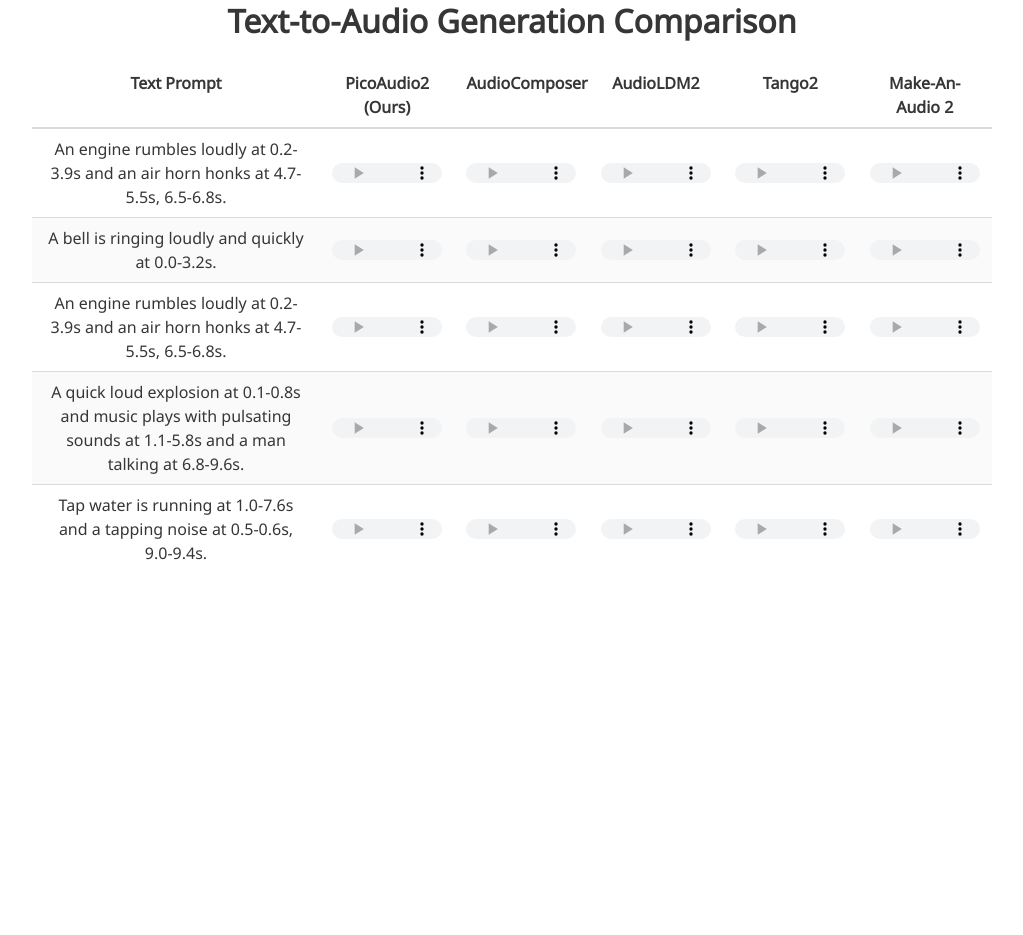
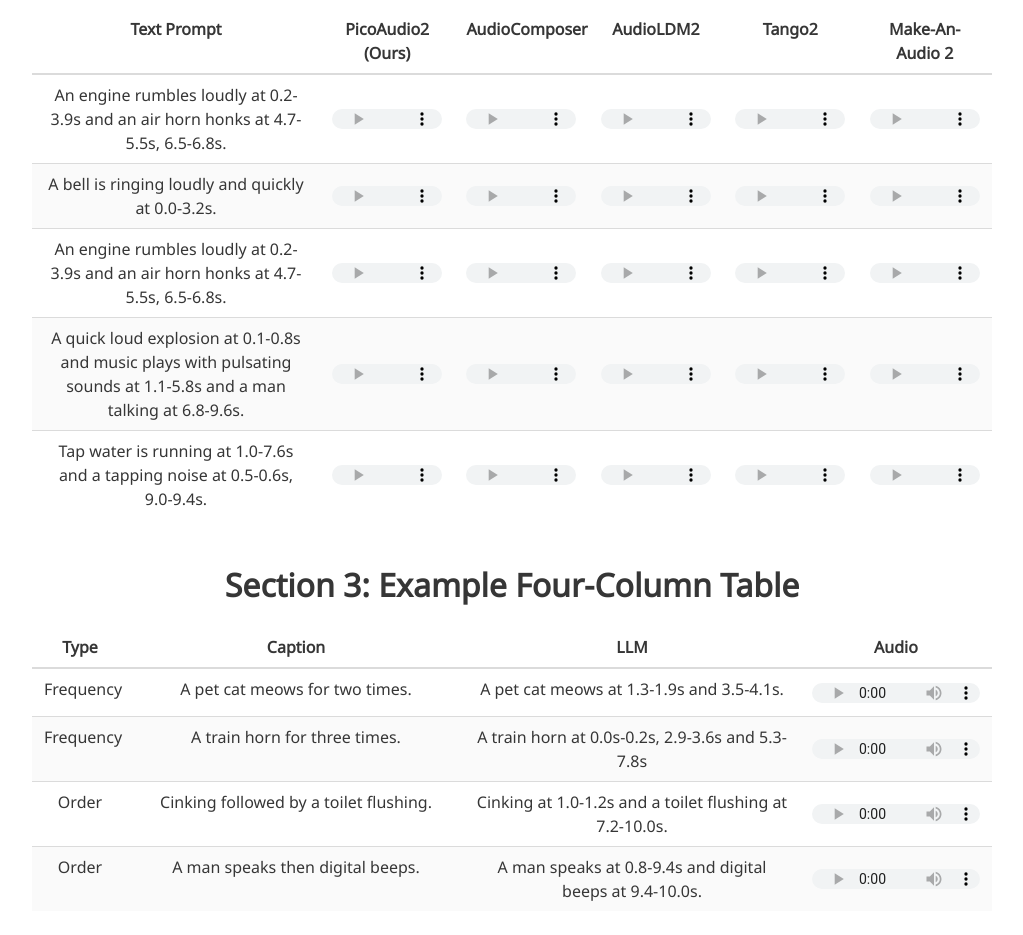
Before and after one commit to HiRookie9/PicoAudio2-Page, a plain HTML site: page index.html in a window 1280 px wide. Shown: the part 1687-2622 px from the top of the page, without its empty margins (128-1151 px from the left). Before the commit the page ends 2284 px from the top, so only its background shows below. Drawn offline with nearby package versions, Linux system fonts and the light colour scheme; a script that the page names is missing; a web font is replaced by a local one.

```diff
--- a/index.html
+++ b/index.html
@@ -102,8 +102,7 @@
   <div class="hero-body">
     <div class="container is-max-desktop has-text-centered">
       <h1 class="title is-1 publication-title">
-        PICOAUDIO2: TEMPORAL CONTROLLABLE TEXT-TO-AUDIO GENERATION WITH
-        NATURAL LANGUAGE DESCRIPTION
+        PicoAudio2: Temporal Controllable Text-to-Audio Generation With Natural Language Description
       </h1>
       <div class="is-size-5 publication-authors">
         <span class="author-block">
@@ -311,6 +310,69 @@
     </table>
   </div>
 </section>
+<section class="section">
+  <div class="container is-max-desktop">
+    <h2 class="title is-3 has-text-centered">Section 3: Example Four-Column Table</h2>
+    <table class="table is-striped is-hoverable is-fullwidth has-text-centered" style="table-layout: fixed;">
+      <colgroup>
+        <col style="width: 10%;">
+        <col style="width: 35%;">
+        <col style="width: 35%;">
+        <col style="width: 20%;">
+      </colgroup>
+      <thead>
+        <tr>
+          <th>Type</th>
+          <th>Caption</th>
+          <th>LLM</th>
+          <th>Audio</th>
+        </tr>
+      </thead>
+      <tbody>
+        <tr>
+          <td>Frequency</td>
+          <td>A pet cat meows for two times.</td>
+          <td>A pet cat meows at 1.3-1.9s and 3.5-4.1s.</td>
+          <td>
+            <div class="audio-wrapper">
+              <audio controls src="./static/audio/show/1.wav"></audio>
+            </div>
+          </td>
+        </tr>
+        <tr>
+          <td>Frequency</td>
+          <td>A train horn for three times.</td>
+          <td>A train horn at 0.0s-0.2s, 2.9-3.6s and 5.3-7.8s</td>
+          <td>
+            <div class="audio-wrapper">
+              <audio controls src="./static/audio/show/4.wav"></audio>
+            </div>
+          </td>
+        </tr>
+        <tr>
+          <td>Order</td>
+          <td>Cinking followed by a toilet flushing.</td>
+          <td>Cinking at 1.0-1.2s and a toilet flushing at 7.2-10.0s.</td>
+          <td>
+            <div class="audio-wrapper">
+              <audio controls src="./static/audio/example/effect1.wav"></audio>
+            </div>
+          </td>
+        </tr>
+        <tr>
+          <td>Order</td>
+          <td>A man speaks then digital beeps.</td>
+          <td>A man speaks at 0.8-9.4s and digital beeps at 9.4-10.0s.</td>
+          <td>
+            <div class="audio-wrapper">
+              <audio controls src="./static/audio/example/nature1.wav"></audio>
+            </div>
+          </td>
+        </tr>
+      </tbody>
+    </table>
+  </div>
+</section>
 <!-- 这里可以加你的正文内容，例如demo播放器介绍等 -->
 
 </body>
```
Also changed, not shown: 4 other files.
